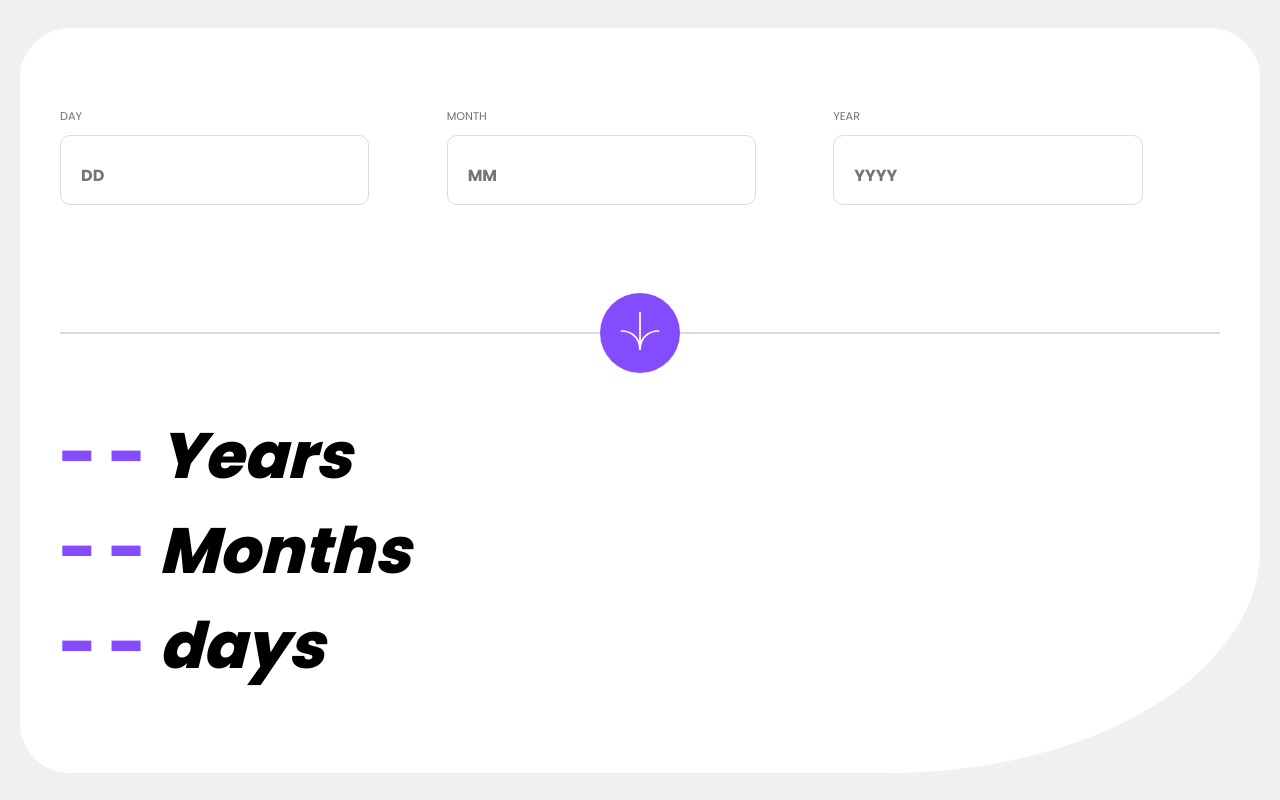
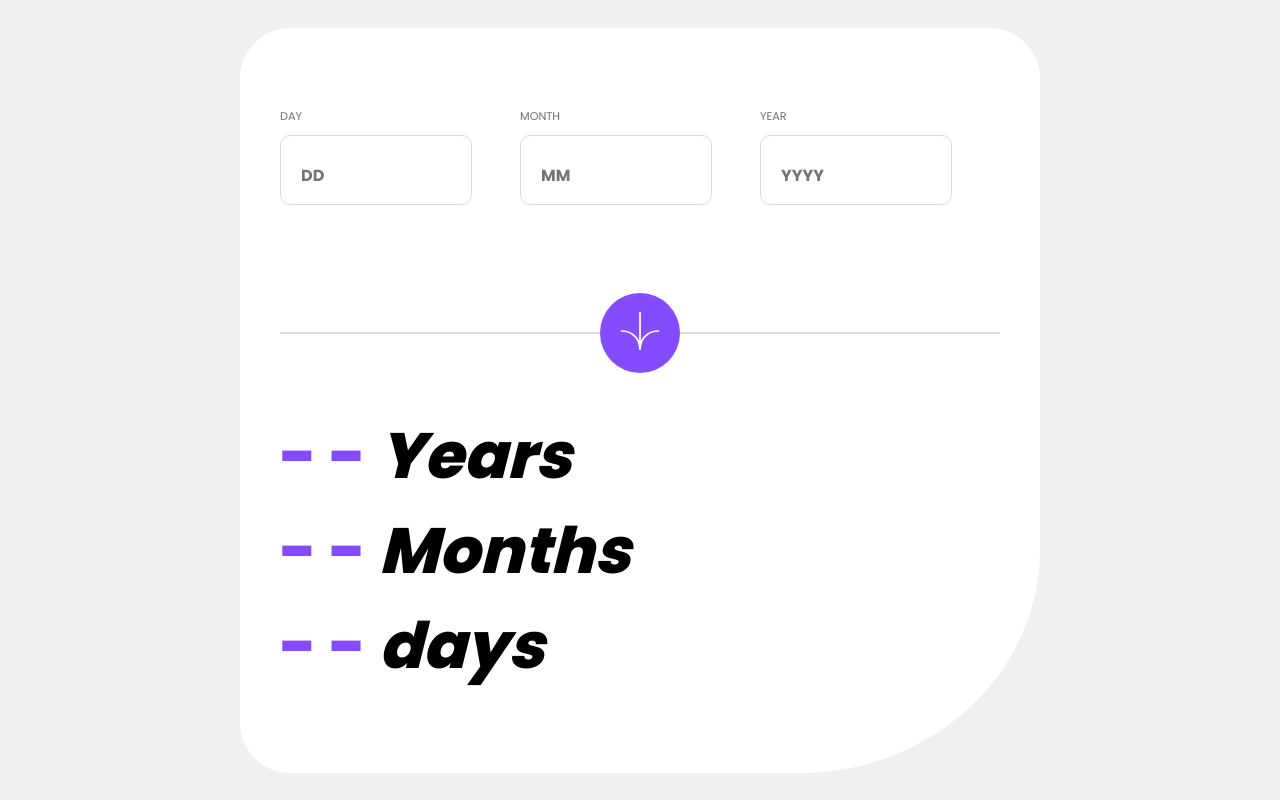
Before and after one commit to JideOgunlana/age_calculator_app, a React (Create React App) app: page / in a window 1280 px wide. Built offline with nearby package versions, Linux system fonts and the light colour scheme.

Commit message:
update app css

```diff
--- a/src/app.css
+++ b/src/app.css
@@ -102,3 +102,10 @@ form.form {
 .app-outputs .output ~ span {
     font-style: italic;
 }
+
+
+@media screen and (min-width: 1024px) {
+    .app {
+        max-width: 800px;
+    }
+}
```
